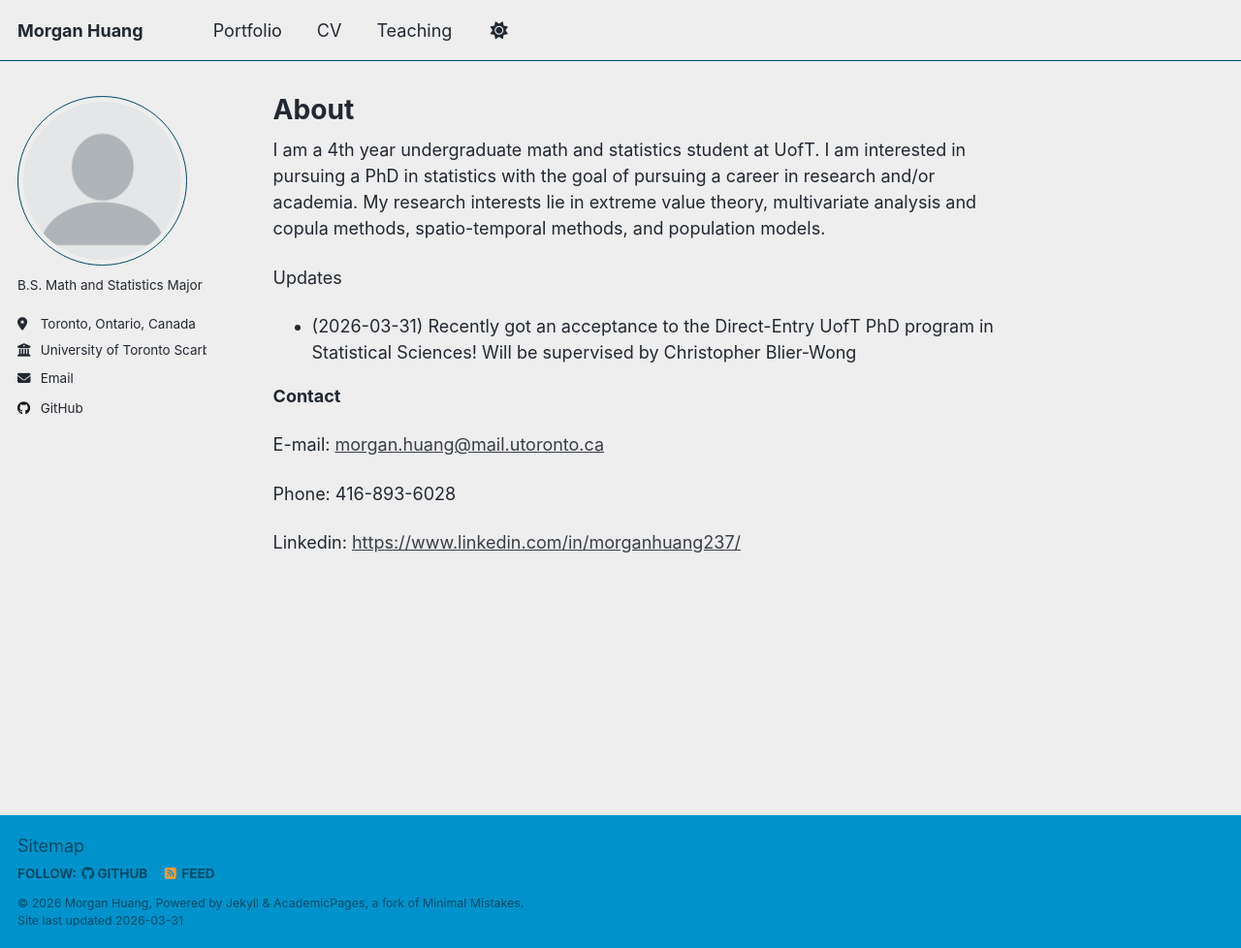
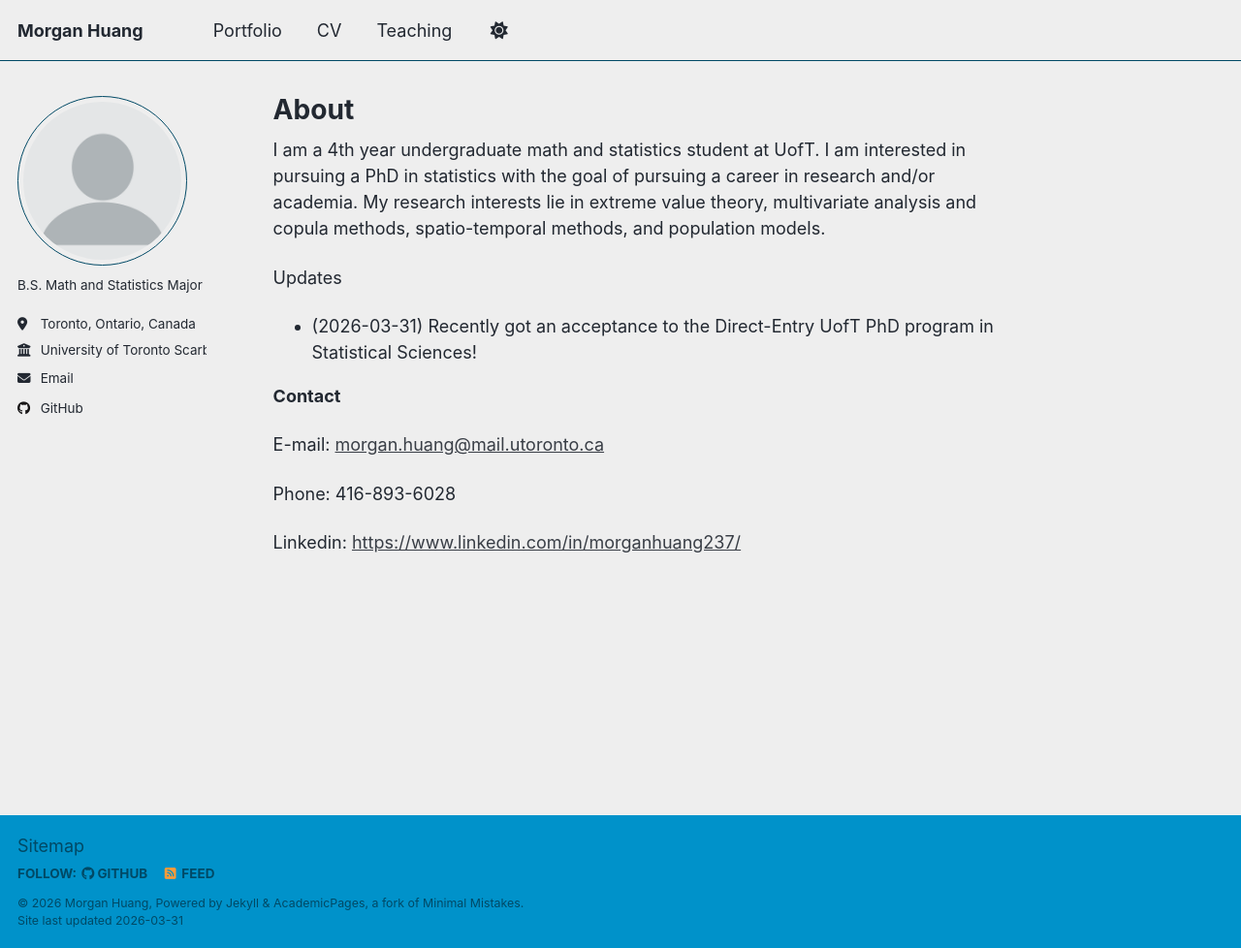
Before and after one commit to Morganh201/Morganh201.github.io, a Jekyll site: the page built from _pages/about.md, in a window 1280 px wide and 978 px high. Shown: the whole window at 97% size. Built offline with Jekyll 4.4.1, drawn with Linux system fonts in a browser that asks for light colours; a script that is not in the unit is left out.

Commit message:
Update PhD acceptance information
Removed the supervisor's name from the PhD acceptance update.

```diff
--- a/_pages/about.md
+++ b/_pages/about.md
@@ -10,7 +10,7 @@ redirect_from:
 I am a 4th year undergraduate math and statistics student at UofT. I am interested in pursuing a PhD in statistics with the goal of pursuing a career in research and/or academia. My research interests lie in extreme value theory, multivariate analysis and copula methods, spatio-temporal methods, and population models.
 
 Updates
-- (2026-03-31) Recently got an acceptance to the Direct-Entry UofT PhD program in Statistical Sciences! Will be supervised by Christopher Blier-Wong
+- (2026-03-31) Recently got an acceptance to the Direct-Entry UofT PhD program in Statistical Sciences!
 
 **Contact**
 
```
